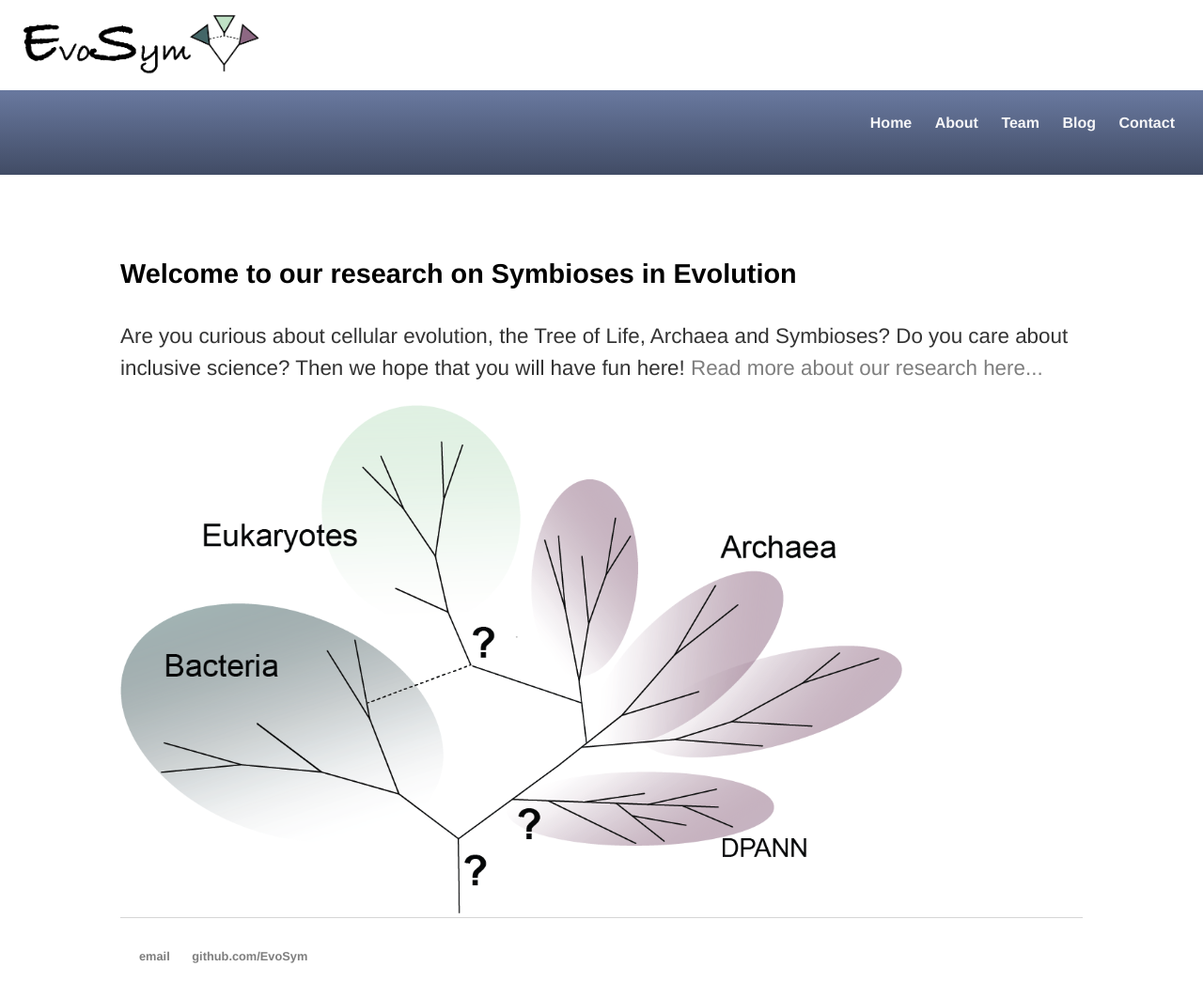
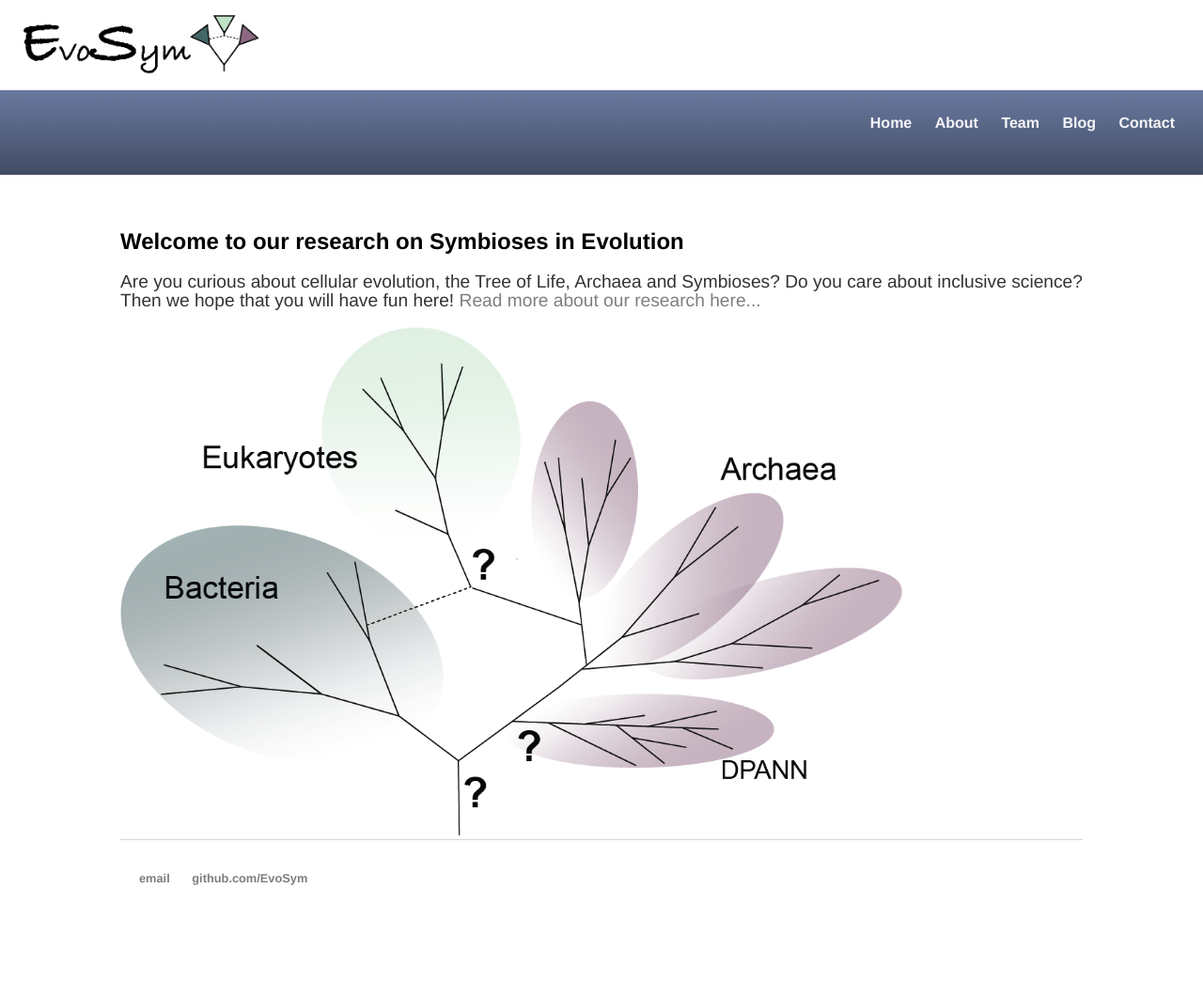
Before and after one commit to EvoSym/EvoSym.github.io, a Jekyll site: the page built from index.html, in a window 1280 px wide. Shown: the whole page at 94% size. Built offline with Jekyll 4.4.1, drawn with Linux system fonts in a browser that asks for light colours; after the commit the page ends 962 px from its top, so only the background shows below that.

Commit message:
Update main.css

```diff
--- a/css/main.css
+++ b/css/main.css
@@ -44,16 +44,15 @@ a:hover {
     text-decoration: underline;
 }
 h1 {
-    font-size: 1.8em;
-    line-height: 1.9em;
+    font-size: 1.5em;
     font-family:'Helvetica', 'Arial', 'Sans-Serif';
     margin-left: 10%;
     margin-right: 10%;
 }
 p {
-    font-size: 1.4em;
+    font-size: 1.2em;
     font-family:'Helvetica', 'Arial', 'Sans-Serif';
-    line-height: 1.5em;
+    line-height: 1em;
     color: #333;
     margin-left: 10%;
     margin-right: 10%;
```
